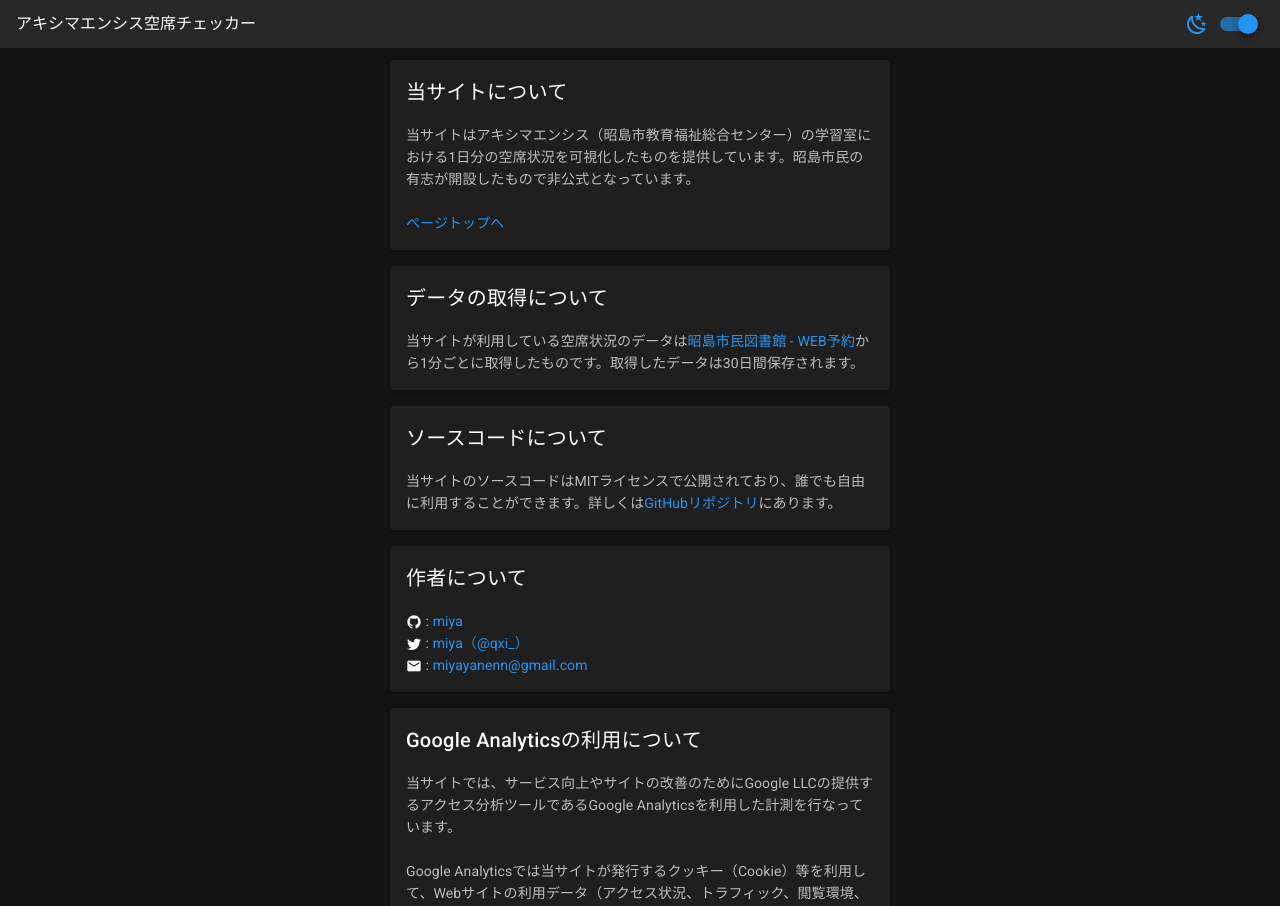
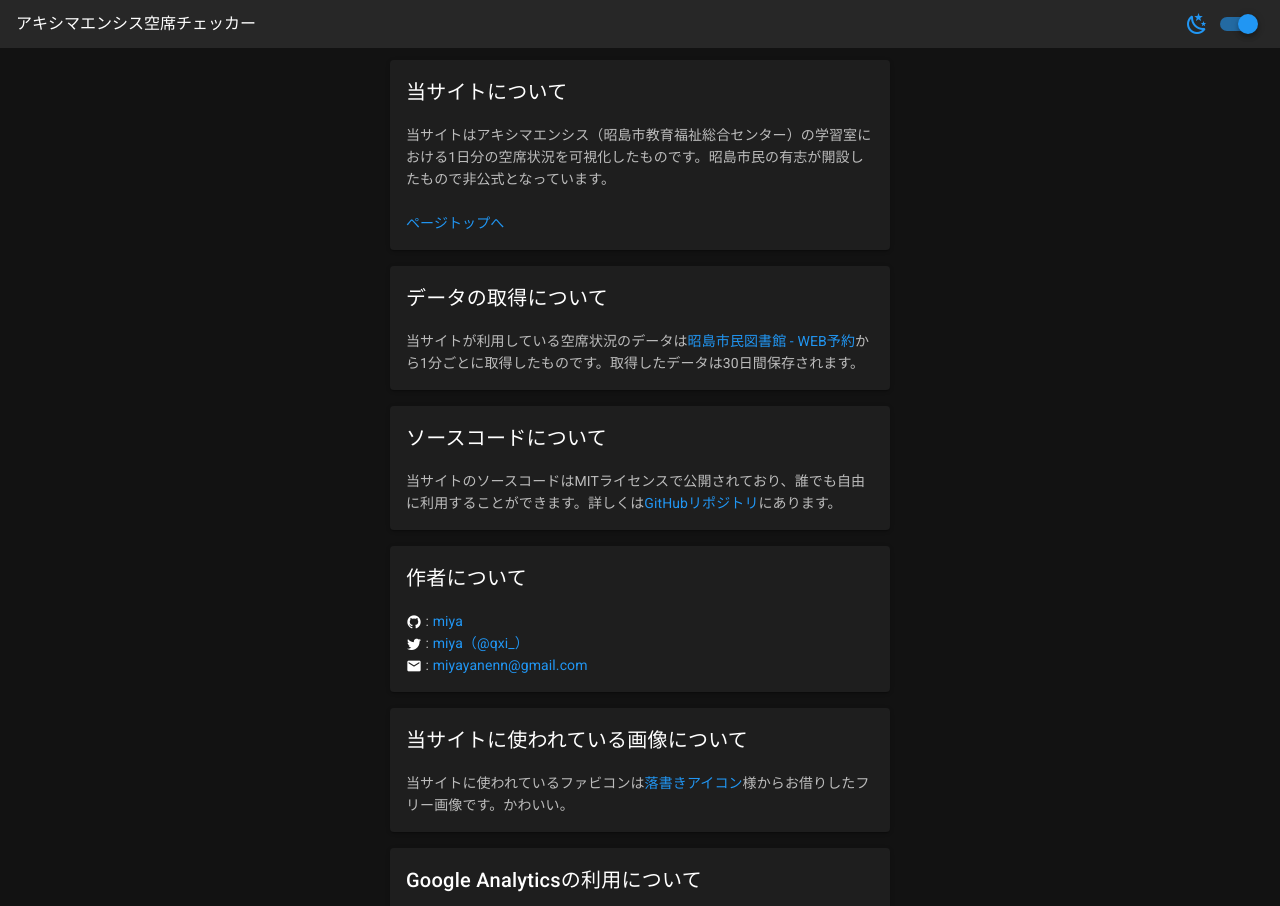
Before and after one commit to akishima-ensis/seat-availability-checker, a Vue app: page /about in a window 1280 px wide. Shown: the top 906 px of the page. Built offline with nearby package versions, Linux system fonts and the light colour scheme; no server answers.

Commit message:
:art: フリー画像のクレジットの追加

```diff
--- a/src/components/About.vue
+++ b/src/components/About.vue
@@ -5,7 +5,7 @@
         当サイトについて
       </v-card-title>
       <v-card-text>
-        当サイトはアキシマエンシス（昭島市教育福祉総合センター）の学習室における1日分の空席状況を可視化したものを提供しています。昭島市民の有志が開設したもので非公式となっています。<br><br>
+        当サイトはアキシマエンシス（昭島市教育福祉総合センター）の学習室における1日分の空席状況を可視化したものです。昭島市民の有志が開設したもので非公式となっています。<br><br>
         <a @click="$router.push('/')">ページトップへ</a>
       </v-card-text>
     </v-card>
@@ -39,6 +39,15 @@
       </v-card-text>
     </v-card>
 
+    <v-card class="mt-3 mb-4 mx-auto" width="500">
+      <v-card-title>
+        当サイトに使われている画像について
+      </v-card-title>
+      <v-card-text>
+        当サイトに使われているファビコンは<a href="https://rakugakiicon.com/">落書きアイコン</a>様からお借りしたフリー画像です。かわいい。
+      </v-card-text>
+    </v-card>
+
     <v-card class="mb-4 mx-auto" width="500">
       <v-card-title>
         Google Analyticsの利用について
```
